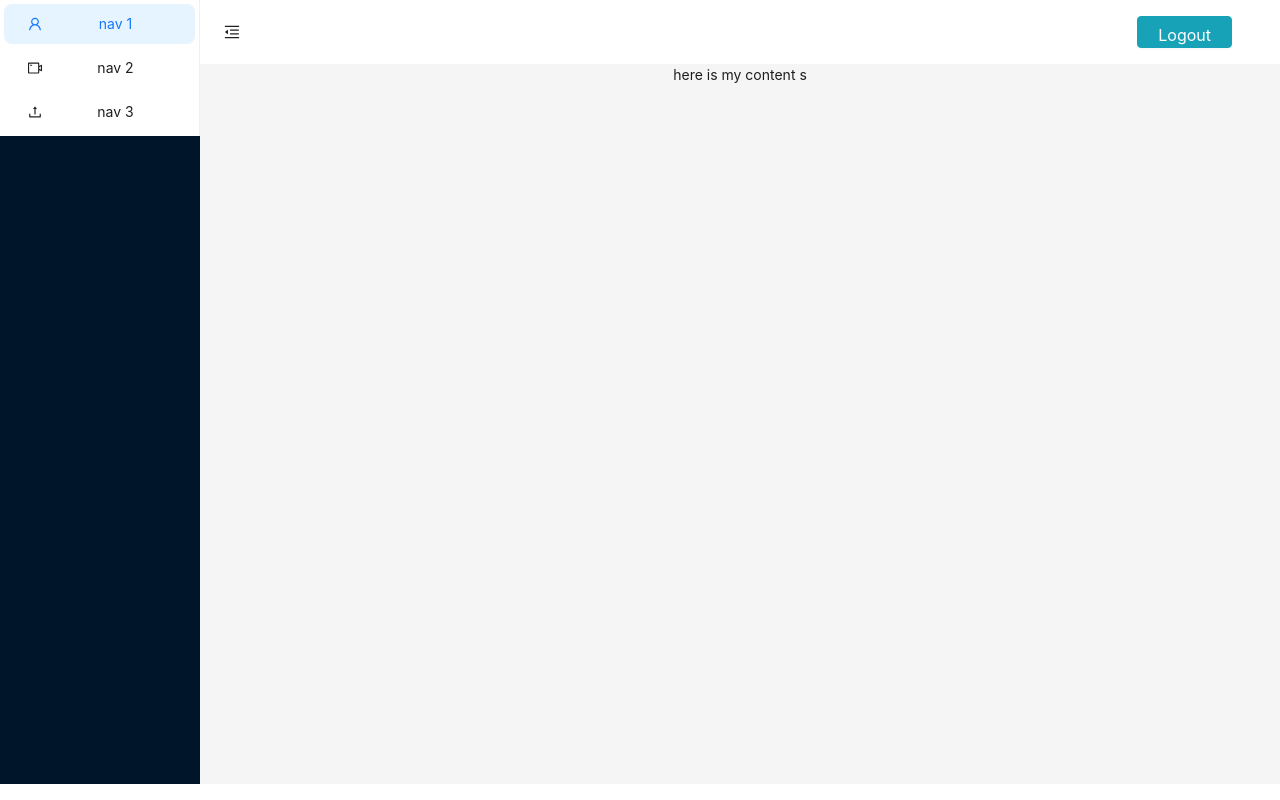
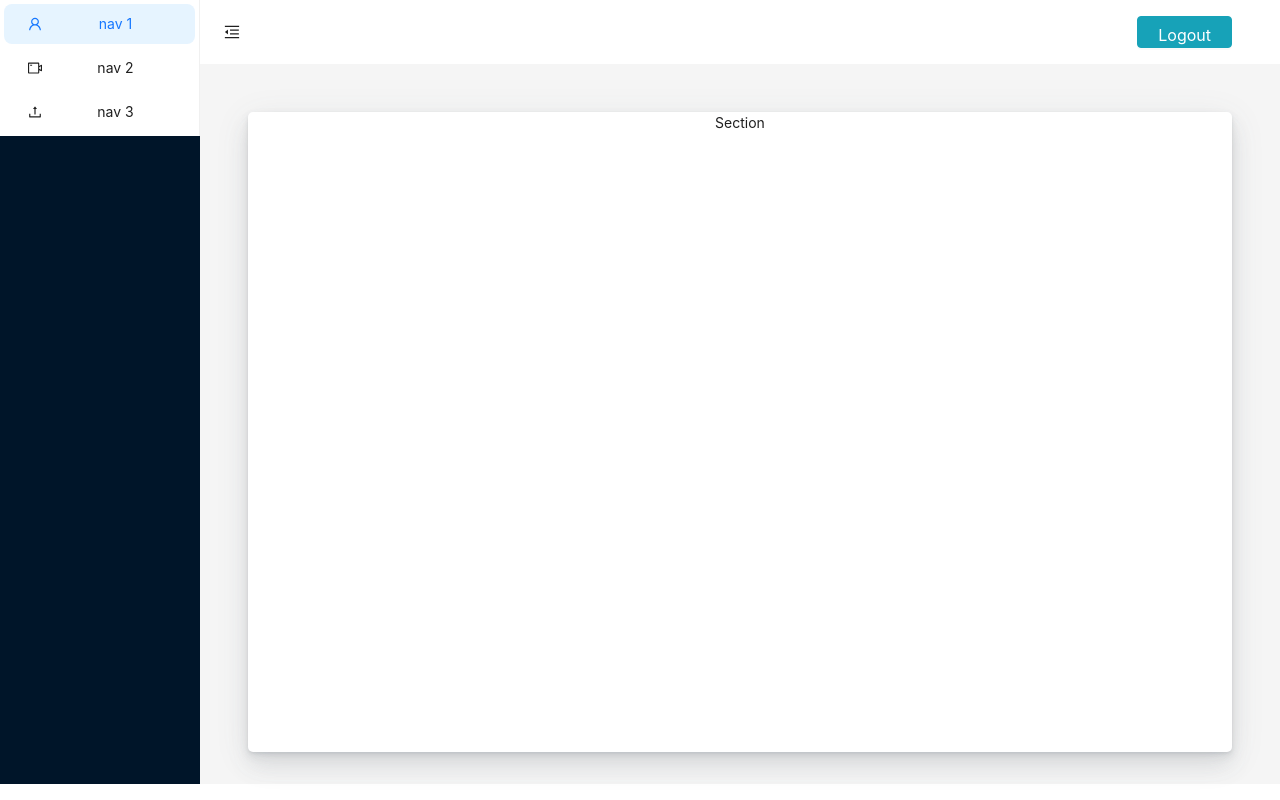
Before and after one commit to arpanam11/project_login_webpage, a React (Create React App) app in the folder myproject/: page /home in a window 1280 px wide. Built offline with nearby package versions, Linux system fonts and the light colour scheme.

Commit message:
added section page

```diff
--- a/myproject/src/App.css
+++ b/myproject/src/App.css
@@ -36,3 +36,12 @@
     transform: rotate(360deg);
   }
 }
+.cardSection {
+  background-color: #fff;
+  border-radius: 5px;
+  height:80vh;
+  border: none;
+  position: relative;
+  margin-bottom: 30px;
+  box-shadow: 0 .46875rem 2.1875rem rgba(90, 97, 105, .1), 0 .9375rem 1.40625rem rgba(90, 97, 105, .1), 0 .25rem .53125rem rgba(90, 97, 105, .12), 0 .125rem .1875rem rgba(90, 97, 105, .1);
+}
--- a/myproject/src/component/Homepage.js
+++ b/myproject/src/component/Homepage.js
@@ -9,6 +9,7 @@ import {
 import { Button, Layout, Menu, theme } from 'antd';
 import '../style/content.css'
 import {  Link } from 'react-router-dom';
+import Section from './Section';
 const { Header, Sider, Content } = Layout;
 
 const Homepage = () => {
@@ -61,7 +62,7 @@ const Homepage = () => {
         </Header>
         <Content
        className='content'>
-        here is my content   s
+      <Section/>
 
         </Content>
       </Layout>
--- /dev/null
+++ b/myproject/src/component/Section.js
@@ -0,0 +1,9 @@
+import React from 'react'
+
+const Section = () => {
+  return (
+    <div className="cardSection m-5">Section</div>
+  )
+}
+
+export default Section
```
